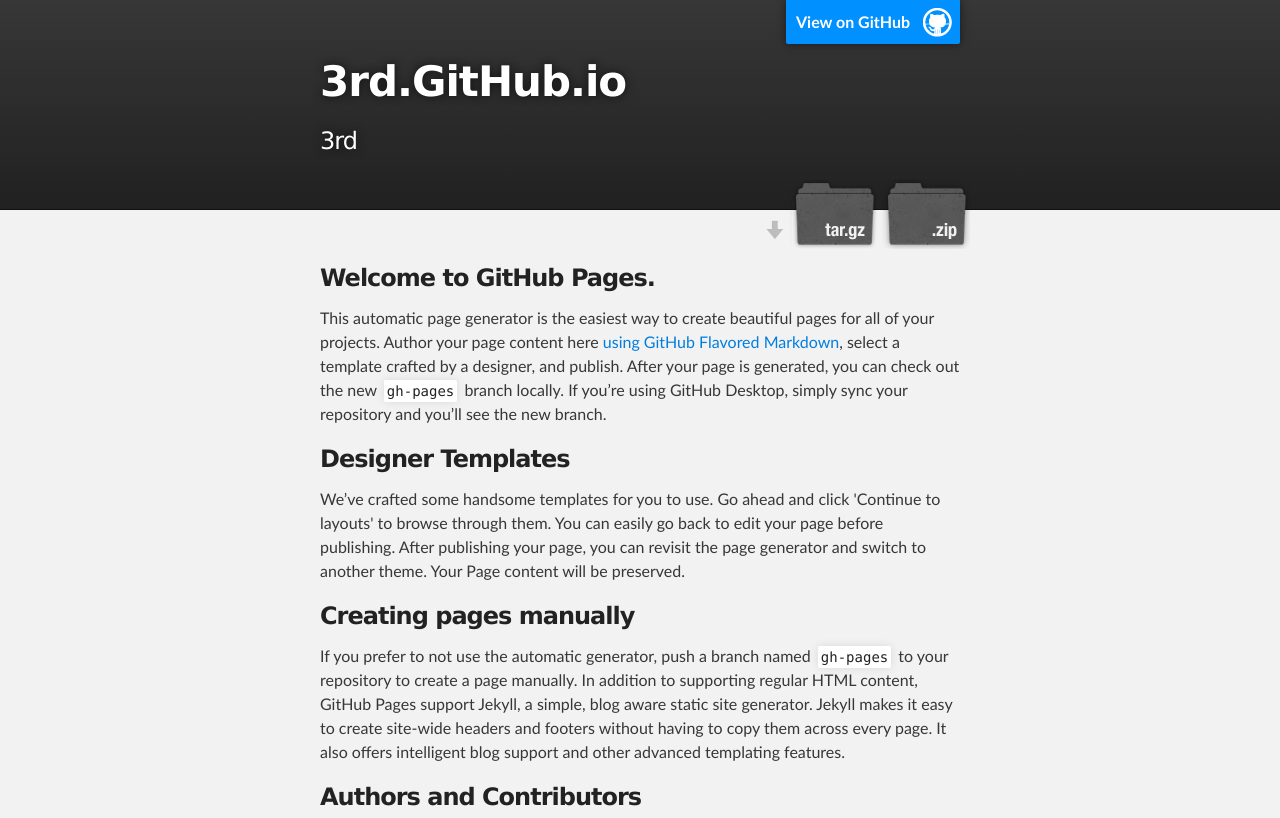
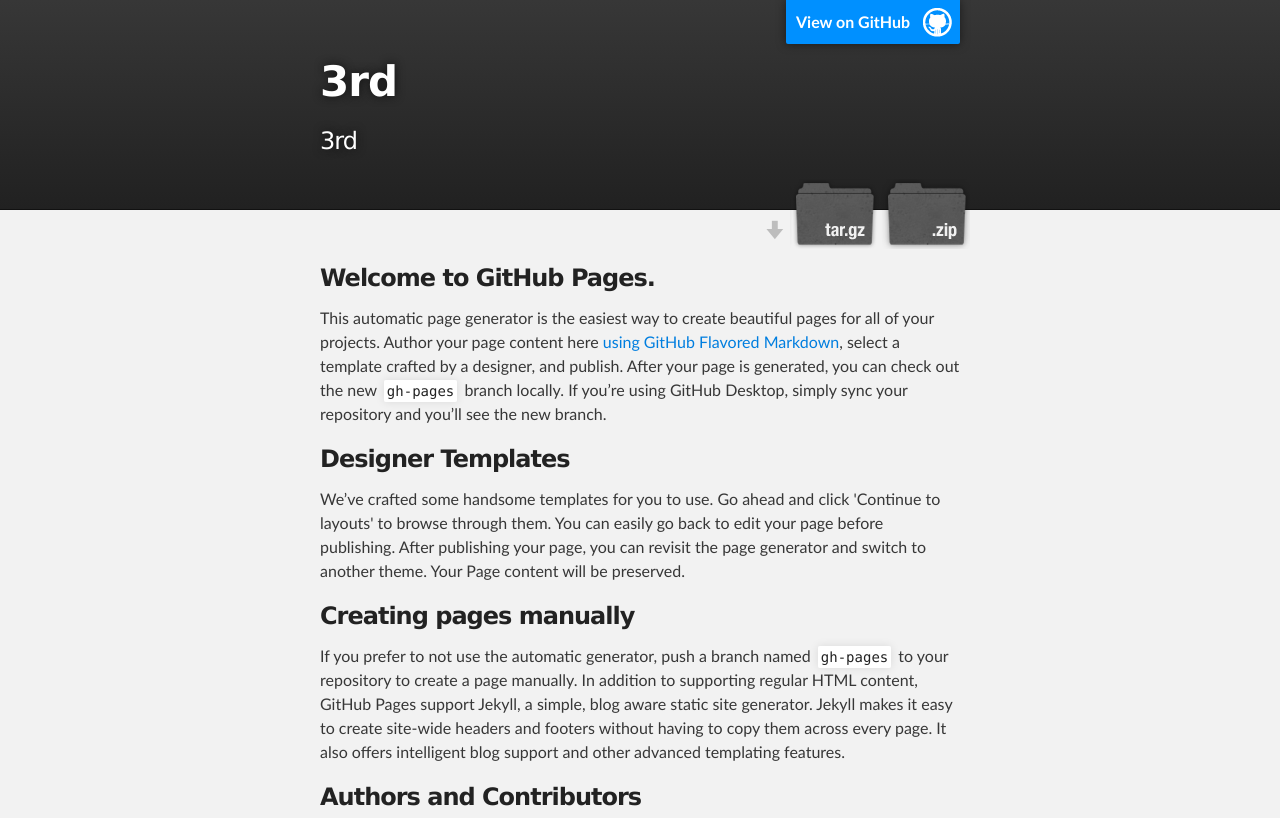
Before and after one commit to li9/3rd.github.io, a plain HTML site: page index.html in a window 1280 px wide. Shown: the top 818 px of the page. Drawn offline with Linux system fonts and the light colour scheme.

Commit message:
Update index.html

```diff
--- a/index.html
+++ b/index.html
@@ -8,7 +8,7 @@
 
     <link rel="stylesheet" type="text/css" media="screen" href="stylesheets/stylesheet.css">
 
-    <title>3rd.GitHub.io</title>
+    <title>3rd</title>
   </head>
 
   <body>
@@ -18,7 +18,7 @@
         <header class="inner">
           <a id="forkme_banner" href="https://github.com/li9/3rd.github.io">View on GitHub</a>
 
-          <h1 id="project_title">3rd.GitHub.io</h1>
+          <h1 id="project_title">3rd</h1>
           <h2 id="project_tagline">3rd</h2>
 
             <section id="downloads">
```
